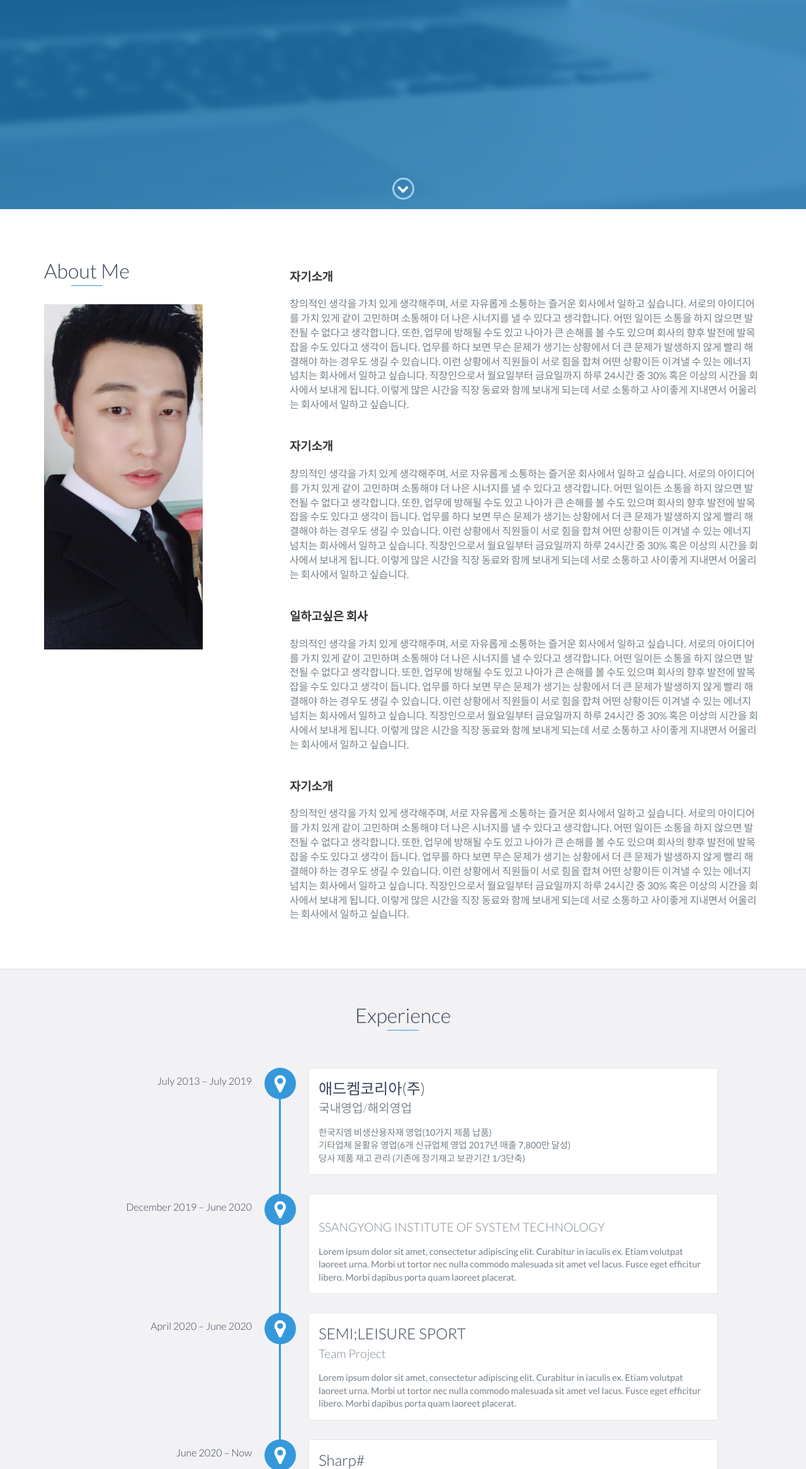
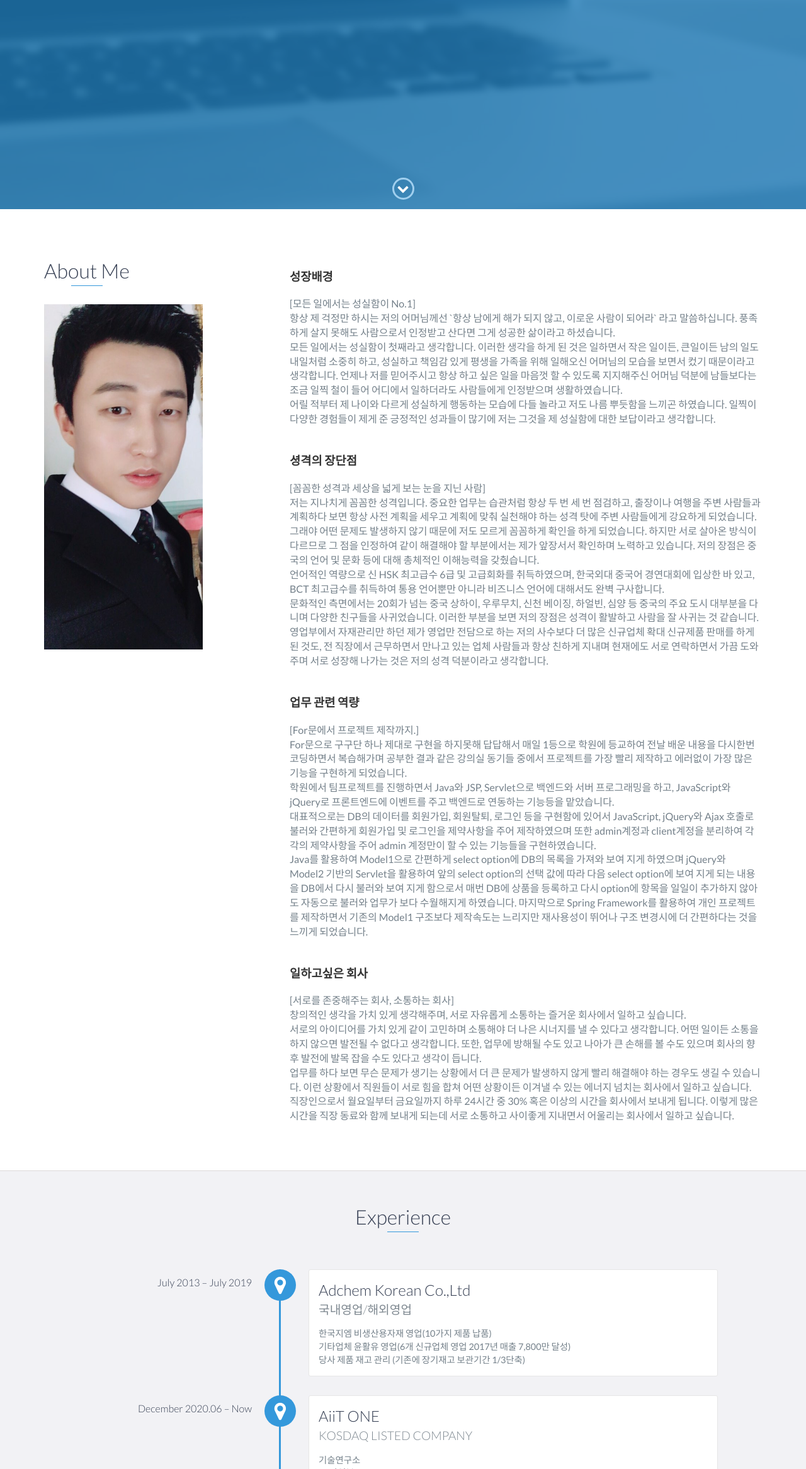
Before and after one commit to Byube/Byube.github.io, a website: page index.html in a window 1280 px wide. Shown: the part 468-2800 px from the top of the page at 63% size. Drawn offline with nearby package versions, Linux system fonts and the light colour scheme.

Commit message:
전체 내용 1차 수정 완료

```diff
--- a/index.html
+++ b/index.html
@@ -75,24 +75,53 @@
                     </div>
                 </div>
                 <div class="col-md-8">
-                    <h3>자기소개</h3>
+                    <h3>성장배경</h3>
                     <p>
-                      창의적인 생각을 가치 있게 생각해주며, 서로 자유롭게 소통하는 즐거운 회사에서 일하고 싶습니다. 서로의 아이디어를 가치 있게 같이 고민하며 소통해야 더 나은 시너지를 낼 수 있다고 생각합니다. 어떤 일이든 소통을 하지 않으면 발전될 수 없다고 생각합니다. 또한, 업무에 방해될 수도 있고 나아가 큰 손해를 볼 수도 있으며 회사의 향후 발전에 발목 잡을 수도 있다고 생각이 듭니다. 업무를 하다 보면 무슨 문제가 생기는 상황에서 더 큰 문제가 발생하지 않게 빨리 해결해야 하는 경우도 생길 수 있습니다. 이런 상황에서 직원들이 서로 힘을 합쳐 어떤 상황이든 이겨낼 수 있는 에너지 넘치는 회사에서 일하고 싶습니다. 직장인으로서 월요일부터 금요일까지 하루 24시간 중 30% 혹은 이상의 시간을 회사에서 보내게 됩니다. 이렇게 많은 시간을 직장 동료와 함께 보내게 되는데 서로 소통하고 사이좋게 지내면서 어울리는 회사에서 일하고 싶습니다.
+                        [모든 일에서는 성실함이 No.1]<br>
+                        항상 제 걱정만 하시는 저의 어머님께선 `항상 남에게 해가 되지 않고, 이로운 사람이 되어라` 라고 말씀하십니다.
+                        풍족하게 살지 못해도 사람으로서 인정받고 산다면 그게 성공한 삶이라고 하셨습니다.<br>
+                        모든 일에서는 성실함이 첫째라고 생각합니다.
+                        이러한 생각을 하게 된 것은 일하면서 작은 일이든, 큰일이든 남의 일도 내일처럼 소중히 하고, 성실하고 책임감 있게 평생을 가족을 위해 일해오신 어머님의 모습을 보면서 컸기 때문이라고 생각합니다.
+                        언제나 저를 믿어주시고 항상 하고 싶은 일을 마음껏 할 수 있도록 지지해주신 어머님 덕분에 남들보다는 조금 일찍 철이 들어 어디에서 일하더라도 사람들에게 인정받으며 생활하였습니다.<br>
+                        어릴 적부터 제 나이와 다르게 성실하게 행동하는 모습에 다들 놀라고 저도 나름 뿌듯함을 느끼곤 하였습니다.
+                        일찍이 다양한 경험들이 제게 준 긍정적인 성과들이 많기에 저는 그것을 제 성실함에 대한 보답이라고 생각합니다.
                     </p>
                     <br>
-                    <h3>자기소개</h3>
+                    <h3>셩격의 장단점</h3>
                     <p>
-                        창의적인 생각을 가치 있게 생각해주며, 서로 자유롭게 소통하는 즐거운 회사에서 일하고 싶습니다. 서로의 아이디어를 가치 있게 같이 고민하며 소통해야 더 나은 시너지를 낼 수 있다고 생각합니다. 어떤 일이든 소통을 하지 않으면 발전될 수 없다고 생각합니다. 또한, 업무에 방해될 수도 있고 나아가 큰 손해를 볼 수도 있으며 회사의 향후 발전에 발목 잡을 수도 있다고 생각이 듭니다. 업무를 하다 보면 무슨 문제가 생기는 상황에서 더 큰 문제가 발생하지 않게 빨리 해결해야 하는 경우도 생길 수 있습니다. 이런 상황에서 직원들이 서로 힘을 합쳐 어떤 상황이든 이겨낼 수 있는 에너지 넘치는 회사에서 일하고 싶습니다. 직장인으로서 월요일부터 금요일까지 하루 24시간 중 30% 혹은 이상의 시간을 회사에서 보내게 됩니다. 이렇게 많은 시간을 직장 동료와 함께 보내게 되는데 서로 소통하고 사이좋게 지내면서 어울리는 회사에서 일하고 싶습니다.
+                        [꼼꼼한 성격과 세상을 넓게 보는 눈을 지닌 사람]<br>
+                        저는 지나치게 꼼꼼한 성격입니다.
+                        중요한 업무는 습관처럼 항상 두 번 세 번 점검하고, 출장이나 여행을 주변 사람들과 계획하다 보면 항상 사전 계획을 세우고 계획에 맞춰 실천해야 하는 성격 탓에 주변 사람들에게 강요하게 되었습니다.<br>
+                        그래야 어떤 문제도 발생하지 않기 때문에 저도 모르게 꼼꼼하게 확인을 하게 되었습니다.
+                        하지만 서로 살아온 방식이 다르므로 그 점을 인정하여 같이 해결해야 할 부분에서는 제가 앞장서서 확인하며 노력하고 있습니다.
+                        저의 장점은 중국의 언어 및 문화 등에 대해 총체적인 이해능력을 갖췄습니다.<br>
+                        언어적인 역량으로 신 HSK 최고급수 6급 및 고급회화를 취득하였으며, 한국외대 중국어 경연대회에 입상한 바 있고, BCT 최고급수를 취득하여 통용 언어뿐만 아니라 비즈니스 언어에 대해서도 완벽 구사합니다.<br>
+                        문화적인 측면에서는 20회가 넘는 중국 상하이, 우루무치, 신천 베이징, 하얼빈, 심양 등 중국의 주요 도시 대부분을 다니며 다양한 친구들을 사귀었습니다.
+                        이러한 부분을 보면 저의 장점은 성격이 활발하고 사람을 잘 사귀는 것 같습니다.
+                        영업부에서 자재관리만 하던 제가 영업만 전담으로 하는 저의 사수보다 더 많은 신규업체 확대 신규제품 판매를 하게 된 것도, 전 직장에서 근무하면서 만나고 있는 업체 사람들과 항상 친하게 지내며 현재에도 서로 연락하면서 가끔 도와주며 서로 성장해 나가는 것은 저의 성격 덕분이라고 생각합니다.
+                    </p>
+                    <br>
+                    <h3>업무 관련 역량</h3>
+                    <p>
+                        [For문에서 프로젝트 제작까지.]<br>
+                        For문으로 구구단 하나 제대로 구현을 하지못해 답답해서 매일 1등으로 학원에 등교하여 전날 배운 내용을 다시한번 코딩하면서 복습해가며 공부한 결과 같은 강의실 동기들 중에서 프로젝트를 가장 빨리 제작하고 에러없이 가장 많은 기능을 구현하게 되었습니다.<br>
+                        학원에서 팀프로젝트를 진행하면서 Java와 JSP, Servlet으로 백엔드와 서버 프로그래밍을 하고, JavaScript와 jQuery로 프론트엔드에 이벤트를 주고 백엔드로 연동하는 기능등을 맡았습니다.<br>
+                        대표적으로는 DB의 데이터를 회원가입, 회원탈퇴, 로그인 등을 구현함에 있어서 JavaScript, jQuery와 Ajax 호출로 불러와 간편하게 회원가입 및 로그인을 제약사항을 주어 제작하였으며 또한 admin계정과 client계정을 분리하여 각각의 제약사항을 주어 admin 계정만이 할 수 있는 기능들을 구현하였습니다.<br>
+                        Java를 활용하여 Model1으로 간편하게 select option에 DB의 목록을 가져와 보여 지게 하였으며 jQuery와 Model2 기반의 Servlet을 활용하여 앞의 select option의 선택 값에 따라 다음 select option에 보여 지게 되는 내용을 DB에서 다시 불러와 보여 지게 함으로서 매번 DB에 상품을 등록하고 다시 option에 항목을 일일이 추가하지 않아도 자동으로 불러와 업무가 보다 수월해지게 하였습니다.
+                        마지막으로 Spring Framework를 활용하여 개인 프로젝트를 제작하면서 기존의 Model1 구조보다 제작속도는 느리지만 재사용성이 뛰어나 구조 변경시에 더 간편하다는 것을 느끼게 되었습니다.
                     </p>
                     <br>
                     <h3>일하고싶은 회사</h3>
                     <p>
-                        창의적인 생각을 가치 있게 생각해주며, 서로 자유롭게 소통하는 즐거운 회사에서 일하고 싶습니다. 서로의 아이디어를 가치 있게 같이 고민하며 소통해야 더 나은 시너지를 낼 수 있다고 생각합니다. 어떤 일이든 소통을 하지 않으면 발전될 수 없다고 생각합니다. 또한, 업무에 방해될 수도 있고 나아가 큰 손해를 볼 수도 있으며 회사의 향후 발전에 발목 잡을 수도 있다고 생각이 듭니다. 업무를 하다 보면 무슨 문제가 생기는 상황에서 더 큰 문제가 발생하지 않게 빨리 해결해야 하는 경우도 생길 수 있습니다. 이런 상황에서 직원들이 서로 힘을 합쳐 어떤 상황이든 이겨낼 수 있는 에너지 넘치는 회사에서 일하고 싶습니다. 직장인으로서 월요일부터 금요일까지 하루 24시간 중 30% 혹은 이상의 시간을 회사에서 보내게 됩니다. 이렇게 많은 시간을 직장 동료와 함께 보내게 되는데 서로 소통하고 사이좋게 지내면서 어울리는 회사에서 일하고 싶습니다.
-                    </p>
-                    <br>
-                    <h3>자기소개</h3>
-                    <p>
-                        창의적인 생각을 가치 있게 생각해주며, 서로 자유롭게 소통하는 즐거운 회사에서 일하고 싶습니다. 서로의 아이디어를 가치 있게 같이 고민하며 소통해야 더 나은 시너지를 낼 수 있다고 생각합니다. 어떤 일이든 소통을 하지 않으면 발전될 수 없다고 생각합니다. 또한, 업무에 방해될 수도 있고 나아가 큰 손해를 볼 수도 있으며 회사의 향후 발전에 발목 잡을 수도 있다고 생각이 듭니다. 업무를 하다 보면 무슨 문제가 생기는 상황에서 더 큰 문제가 발생하지 않게 빨리 해결해야 하는 경우도 생길 수 있습니다. 이런 상황에서 직원들이 서로 힘을 합쳐 어떤 상황이든 이겨낼 수 있는 에너지 넘치는 회사에서 일하고 싶습니다. 직장인으로서 월요일부터 금요일까지 하루 24시간 중 30% 혹은 이상의 시간을 회사에서 보내게 됩니다. 이렇게 많은 시간을 직장 동료와 함께 보내게 되는데 서로 소통하고 사이좋게 지내면서 어울리는 회사에서 일하고 싶습니다.
+                        [서로를 존중해주는 회사, 소통하는 회사]<br>
+                        창의적인 생각을 가치 있게 생각해주며, 서로 자유롭게 소통하는 즐거운 회사에서 일하고 싶습니다.<br>
+                        서로의 아이디어를 가치 있게 같이 고민하며 소통해야 더 나은 시너지를 낼 수 있다고 생각합니다.
+                        어떤 일이든 소통을 하지 않으면 발전될 수 없다고 생각합니다.
+                        또한, 업무에 방해될 수도 있고 나아가 큰 손해를 볼 수도 있으며 회사의 향후 발전에 발목 잡을 수도 있다고 생각이 듭니다.<br>
+                        업무를 하다 보면 무슨 문제가 생기는 상황에서 더 큰 문제가 발생하지 않게 빨리 해결해야 하는 경우도 생길 수 있습니다.
+                        이런 상황에서 직원들이 서로 힘을 합쳐 어떤 상황이든 이겨낼 수 있는 에너지 넘치는 회사에서 일하고 싶습니다.<br>
+                        직장인으로서 월요일부터 금요일까지 하루 24시간 중 30% 혹은 이상의 시간을 회사에서 보내게 됩니다.
+                        이렇게 많은 시간을 직장 동료와 함께 보내게 되는데 서로 소통하고 사이좋게 지내면서 어울리는 회사에서 일하고 싶습니다.
                     </p>
                 </div>
 
@@ -105,7 +134,7 @@
         <h2 class="heading">Experience</h2>
         <div id="experience-timeline">
             <div data-date="July 2013 – July 2019">
-                <h3>애드켐코리아(주)</h3>
+                <h3>Adchem Korean Co.,Ltd</h3>
                 <h4>국내영업/해외영업</h4>
                 <p>
                     한국지엠 비생산용자재 영업(10가지 제품 납품)<br>
@@ -113,28 +142,15 @@
                     당사 제품 재고 관리 (기존에 장기재고 보관기간 1/3단축)
                 </p>
             </div>
-
-            <div data-date="December 2019 – June 2020">
-                <h3></h3>
-                <h4>SSANGYONG INSTITUTE OF SYSTEM TECHNOLOGY</h4>
+            <div data-date="December 2020.06 – Now">
+                <h3>AiiT ONE</h3>
+                <h4>KOSDAQ LISTED COMPANY</h4>
                 <p>
-                    Lorem ipsum dolor sit amet, consectetur adipiscing elit. Curabitur in iaculis ex. Etiam volutpat laoreet urna. Morbi ut tortor nec nulla commodo malesuada sit amet vel lacus. Fusce eget efficitur libero. Morbi dapibus porta quam laoreet placerat.
-                </p>
-            </div>
-
-            <div data-date="April 2020 – June 2020">
-                <h3>SEMI;LEISURE SPORT</h3>
-                <h4>Team Project</h4>
-                <p>
-                    Lorem ipsum dolor sit amet, consectetur adipiscing elit. Curabitur in iaculis ex. Etiam volutpat laoreet urna. Morbi ut tortor nec nulla commodo malesuada sit amet vel lacus. Fusce eget efficitur libero. Morbi dapibus porta quam laoreet placerat.
-                </p>
-            </div>
-
-            <div data-date="June 2020 – Now">
-                <h3>Sharp#</h3>
-                <h4>Personal Project</h4>
-                <p>
-                    Lorem ipsum dolor sit amet, consectetur adipiscing elit. Curabitur in iaculis ex. Etiam volutpat laoreet urna. Morbi ut tortor nec nulla commodo malesuada sit amet vel lacus. Fusce eget efficitur libero. Morbi dapibus porta quam laoreet placerat.
+                    기술연구소<br>
+                    SR사업부<br>
+                    음성인식 STT 엔진 connecter 개발<br>
+                    안전보건공단 배송API 연동 개발<br>
+                    실시간 번역 API 연동 개발
                 </p>
             </div>
         </div>
@@ -144,30 +160,35 @@
     <div id="education">
         <h2 class="heading">Education</h2>
         <div class="education-block">
-            <h3>University of Ottawa</h3>
-            <span class="education-date">Sept 2016 - Sept 2017</span>
-            <h4>Bachelor of Science in Computer Science</h4>
-            <p>
-                Lorem ipsum dolor sit amet, consectetur adipiscing elit. Curabitur in iaculis ex. Etiam volutpat laoreet urna. Morbi ut tortor nec nulla commodo malesuada sit amet vel lacus. Fusce eget efficitur libero. Morbi dapibus porta quam laoreet placerat.
-            </p>
+            <h3>THE CYBER UNIVERSITY OF KOREA</h3>
+            <span class="education-date">Sept 2014 - Sept 2018</span>
+            <h4>경영학과</h4>
+            <ul>
+                <li>
+                    복수전공 실용외국어 - 중국어
+                </li>
+                <li>
+                    평점 3.95 / 4.5
+                </li>
+            </ul>
         </div>
         <!-- End .education-block -->
-
         <div class="education-block">
-            <h3>University of Ottawa</h3>
-            <span class="education-date">Sept 2016 - Sept 2017</span>
-            <h4>Bachelor of Science in Computer Science</h4>
-            <ul>
-                <li>
-                    Lorem ipsum dolor sit amet, consectetur adipiscing elit.
-                </li>
-                <li>
-                    Lorem ipsum dolor sit amet, consectetur adipiscing elit.
-                </li>
-                <li>
-                    Lorem ipsum dolor sit amet, consectetur adipiscing elit.
-                </li>
-            </ul>
+            <h3>SSangyong Institute of System Technology</h3>
+            <span class="education-date">Sept 2019.12 - Sept 2020.06</span>
+            <h4>Java & JavaScript library을 활용한 반응형 웹 개발자 양성과정</h4>
+            <p>
+                Java Web Application이 가지는 구조를 유연성이 향상된 약결합 프로젝트로 설계에 반영하고 구현할 수 있으며, Spring Framwork에서 제공하는 DI, AOP, ORM, MVC등을 사용하여 대체구현
+            </p>
+            <p>
+                java 개인 프로젝트 및 팀프로젝트 개발
+            </p>
+            <p>
+                JSP와 DAO를 사용한 Model1 방식의 팀프로젝트 개발
+            </p>
+            <p>
+                JSP와 DAO를 사용한 Model1 방식의 팀프로젝트 개발 -> Spring 방식으로 변경
+            </p>
         </div>
         <!-- End .education-block -->
     </div>
@@ -201,7 +222,10 @@
                     <div class="project-info">
                         <h3>AI & Big Data 기반의 상수도 민원상담 로봇 구축</h3>
                         <p>
-                            Lorem ipsum dolor sit amet, consectetur adipiscing elit. Curabitur in iaculis ex. Etiam volutpat laoreet urna. Morbi ut tortor nec nulla commodo malesuada sit amet vel lacus. Fusce eget efficitur libero. Morbi dapibus porta quam laoreet placerat.
+                            녹취업체로부터 실시간 전달 받는 음성파일을 STT엔진을 통해 Text로 변환 작업 - 담당업부 영역 STT음성인식 엔진에 녹취 업체로부터 전달받은 음성 파일을 연동하는 connecter 개발
+                        </p>
+                        <p>
+                            서울상수도 본부에서 STT 확인하는 전체 LMTool 개발 - 내역 : 회원가입, 관리자 기능(상담사 추가, 삭제, 수정), 로그확인, 실시간 음성인식 모니터링 등
                         </p>
                         <a href="#">View Project</a>
                     </div>
@@ -234,6 +258,11 @@
             <li>Eclipse</li>
             <li>STS(Spring Tool Suite)</li>
             <li>Visual Studio Code</li>
+        </ul>
+        <h4>Language</h4>
+        <ul>
+            <li>한국어</li>
+            <li>中国语</li>
         </ul>
     </div>
     <!-- End #skills -->
```
Also changed, not shown: css/styles.css.
